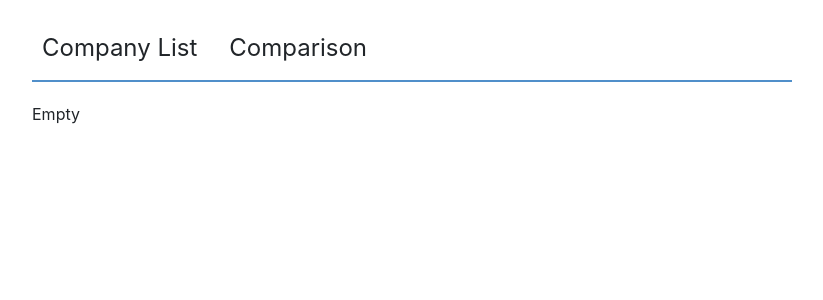
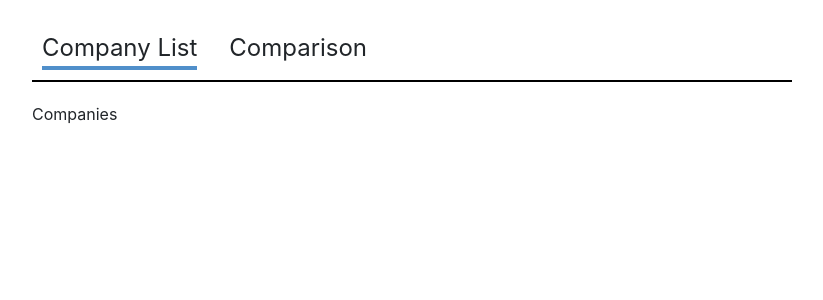
Before and after one commit to JerYoMat/fin-analysis-only, a React (Create React App) app: page / in a window 1280 px wide. Shown: the top 300 px of the page, without its empty margins (228-1051 px from the left). Built offline with nearby package versions, Linux system fonts and the light colour scheme.

Commit message:
implemented Nav to swap between company list and comparison - currently company list and comparison are just span placeholders

```diff
--- a/src/App.css
+++ b/src/App.css
@@ -6,7 +6,7 @@
 .App-nav {
   margin: 20px;
   padding: 10px;
-  border-bottom: 2px solid #508FCA;
+  border-bottom: 2px solid #000000;
 }
 
 .App-nav ul {
@@ -25,3 +25,15 @@
 .App-content {
   margin: 0 20px;
 }
+
+.App-nav-item a {
+  cursor: pointer;
+}
+
+.App-nav-item a:hover {
+  color: #999;
+}
+
+.App-nav-item.selected {
+  border-bottom-color: #508FCA;
+}
--- a/src/App.js
+++ b/src/App.js
@@ -8,16 +8,25 @@ class App extends Component {
     activeTab: 0
   };
 
+  handleTabChange = (index) => {
+    this.setState({
+      activeTab: index
+    });
+  }
+
   renderContent() {
-    return (
-      <span>Empty</span>
-    )
+    switch(this.state.activeTab) {
+      default:
+      case 0: return <span>Companies</span>
+      case 1: return <span>Comparison</span>
+    }
   }
 
   render() {
+    let {activeTab} = this.state;
     return (
       <div className='App'>
-        <Nav />
+        <Nav activeTab={activeTab} onTabChange={this.handleTabChange}/>
         <main className='App-content'>
           {this.renderContent()}
         </main>
```
